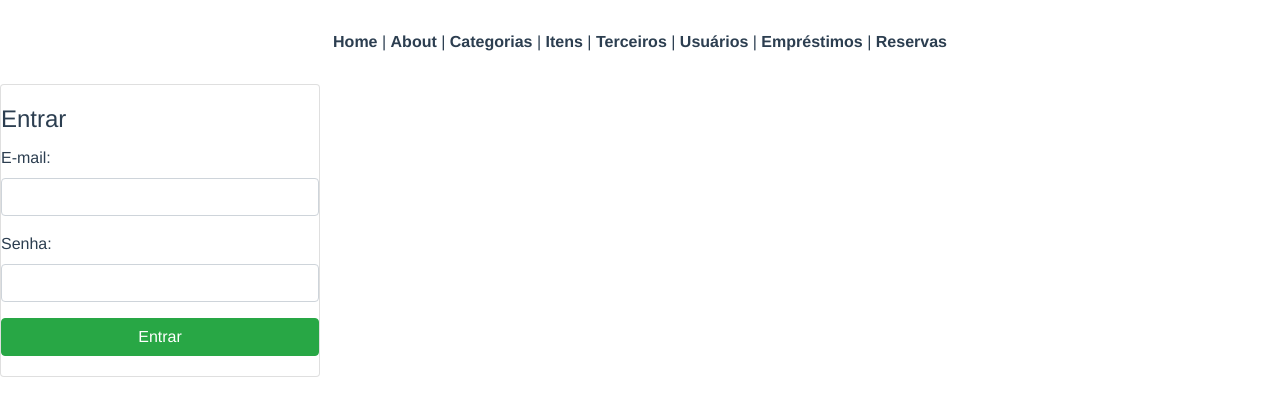
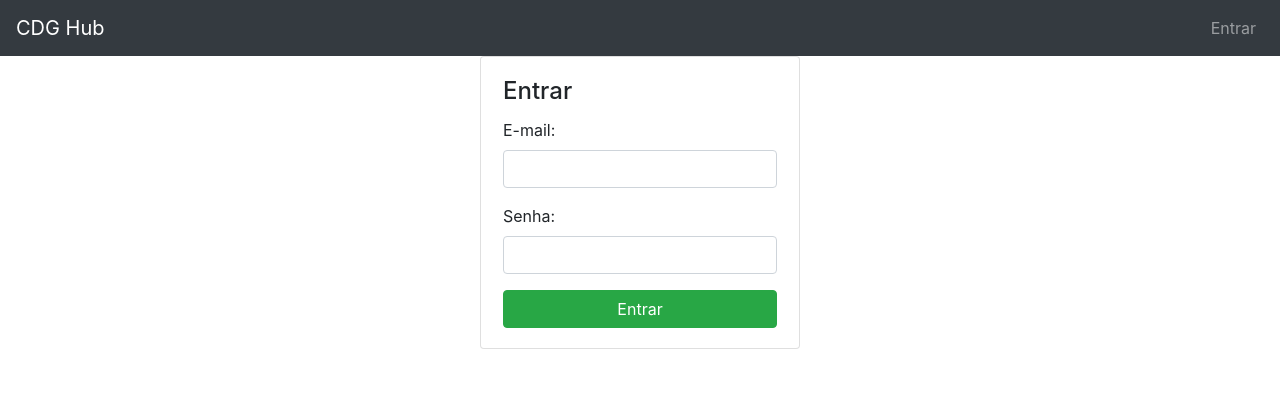
Before and after one commit to umluizlima/quartermaster-frontend, a Vue app: page /entrar in a window 1280 px wide. Shown: the top 416 px of the page. Built offline with nearby package versions, Linux system fonts and the light colour scheme; what vue-tables-2 would draw is missing.

Commit message:
Make navbar adapt to login status

```diff
--- a/src/App.vue
+++ b/src/App.vue
@@ -1,37 +1,76 @@
 <template>
   <div id="app">
-    <div id="nav">
-      <router-link to="/">Home</router-link> |
-      <router-link to="/about">About</router-link> |
-      <router-link to="/categorias">Categorias</router-link> |
-      <router-link to="/itens">Itens</router-link> |
-      <router-link to="/terceiros">Terceiros</router-link> |
-      <router-link to="/usuarios">Usuários</router-link> |
-      <router-link to="/emprestimos">Empréstimos</router-link> |
-      <router-link to="/reservas">Reservas</router-link>
-    </div>
+    <b-navbar toggleable="md" type="dark" variant="dark">
+      <b-navbar-toggle target="nav_collapse"></b-navbar-toggle>
+      <b-navbar-brand to="/">CDG Hub</b-navbar-brand>
+      <b-collapse is-nav id="nav_collapse">
+        <b-navbar-nav v-if="$store.getters.isLoggedIn">
+          <!-- <b-nav-item to="/">Início</b-nav-item> -->
+          <b-nav-item to="/categorias">Categorias</b-nav-item>
+          <b-nav-item to="/itens">Itens</b-nav-item>
+          <b-nav-item to="/terceiros">Terceiros</b-nav-item>
+          <b-nav-item to="/emprestimos">Empréstimos</b-nav-item>
+          <b-nav-item to="/reservas">Reservas</b-nav-item>
+          <b-nav-item v-if="$store.getters.isAdmin" to="/usuarios">Usuários</b-nav-item>
+        </b-navbar-nav>
+
+        <!-- Right aligned nav items -->
+        <b-navbar-nav class="ml-auto">
+          <b-nav-item-dropdown v-if="$store.getters.isLoggedIn" right>
+            <!-- Using button-content slot -->
+            <template slot="button-content">
+              <em>{{ $store.getters.user.first_name }}</em>
+            </template>
+            <b-dropdown-item href="#">Configurações</b-dropdown-item>
+            <b-dropdown-item @click="$store.dispatch('logout')">Sair</b-dropdown-item>
+          </b-nav-item-dropdown>
+          <b-navbar-nav v-else>
+            <b-nav-item to="/entrar">Entrar</b-nav-item>
+          </b-navbar-nav>
+        </b-navbar-nav>
+      </b-collapse>
+    </b-navbar>
     <router-view/>
   </div>
 </template>
 
 <style>
+*, *:before, *:after {
+  margin: 0;
+  padding: 0;
+  box-sizing: border-box;
+}
+
 #app {
-  font-family: 'Avenir', Helvetica, Arial, sans-serif;
+  width: 100%;
+  /* min-height: 100vh; */
+  overflow-x: hidden;
+  display: flex;
+  flex-direction: column;
+  justify-content: center;
+  align-items: center;
+  /* font-family: 'Avenir', Helvetica, Arial, sans-serif; */
   -webkit-font-smoothing: antialiased;
   -moz-osx-font-smoothing: grayscale;
-  text-align: center;
-  color: #2c3e50;
-}
-#nav {
-  padding: 30px;
+  /* text-align: center; */
+  /* color: #2c3e50; */
 }
 
-#nav a {
-  font-weight: bold;
-  color: #2c3e50;
+.navbar {
+  width: 100%;
 }
 
-#nav a.router-link-exact-active {
-  color: #42b983;
+.navbar + * {
+  width: 100%;
+  display: flex;
+  flex: 1 0 auto;
+  justify-content: center;
+  align-items: center;
+}
+
+@media screen and (min-width: 800px) {
+  .navbar + * {
+    max-width: 80%;
+  }
 }
 </style>
```
